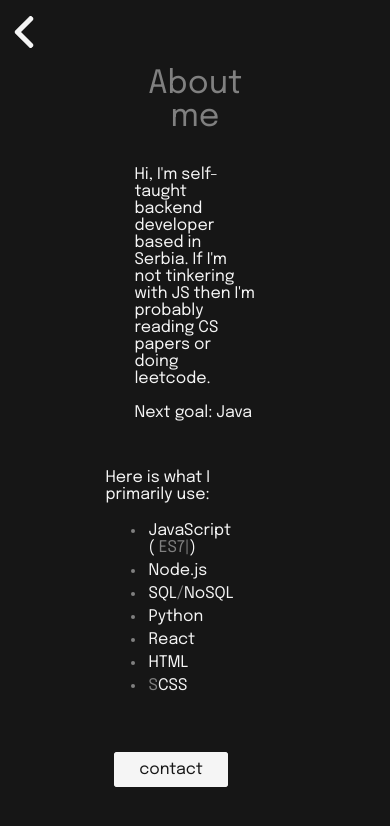
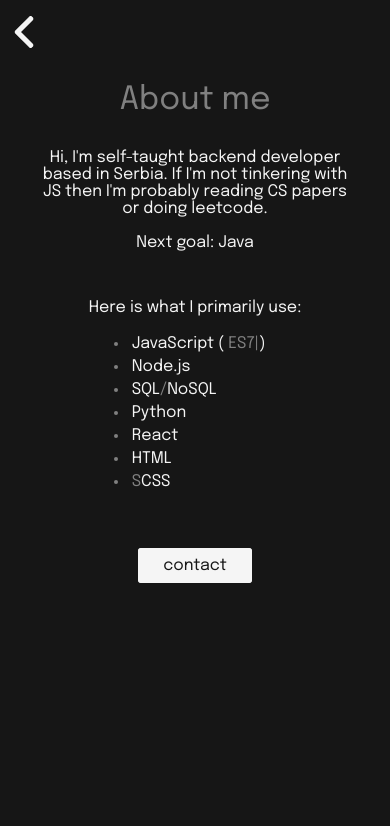
Before and after one commit to vosse/portfolio, a React (Create React App) app: page /about in a window 390 px wide. Shown: the top 826 px of the page. Built offline with nearby package versions, Linux system fonts and the light colour scheme.

Commit message:
Updated portfolio

```diff
--- a/src/Components/About.js
+++ b/src/Components/About.js
@@ -19,7 +19,7 @@ export const About = () => {
     }, [])
 
     return (
-        <div className="aboutme-wrapper">
+        <div className="contact-container">
             <div className="abt-container">
                 <div className="aboutme-container">
                     <div className="aboutme-title">
--- a/src/index.css
+++ b/src/index.css
@@ -133,9 +133,7 @@ a {
 }
 
 
-.aboutme-container {
-  width: 60%;
-}
+
 
 
 .aboutme-title {
@@ -183,6 +181,7 @@ a {
 
 .aboutme-text {
   color: whitesmoke;
+  text-align: center;
 }
 
 #abt-typed-text {
@@ -352,7 +351,7 @@ a {
     display: flex;
     flex-direction: column;
     align-items: center;
-    padding-right: 3rem;
+    /*padding-right: 3rem;*/
   }
 
   .btn-pos-wrapper {
```
